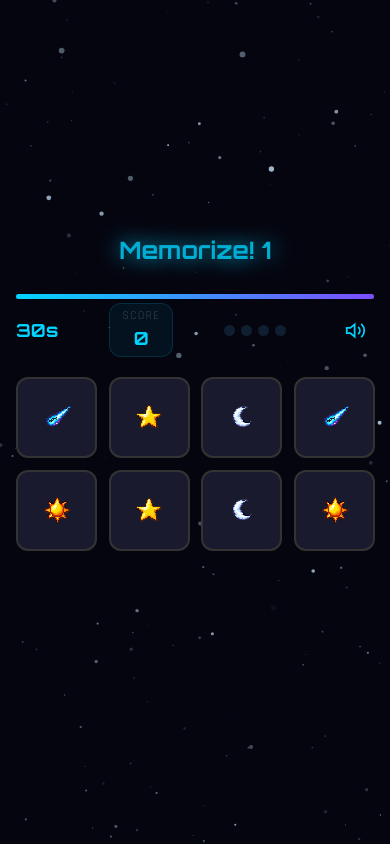
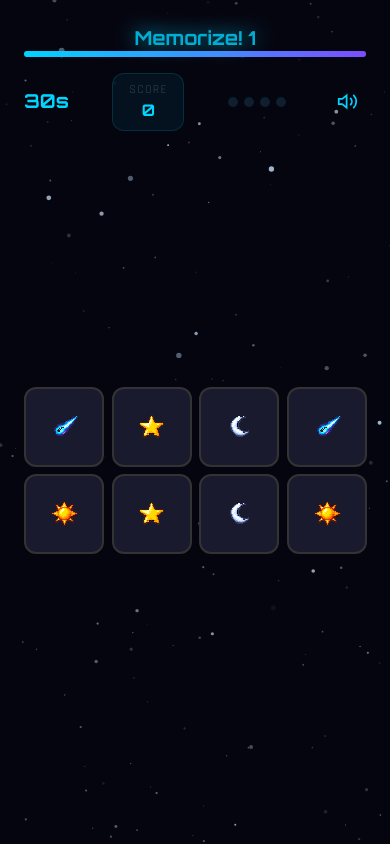
Before and after one commit to Danielroxs/cosmic-memory-game, a React (Vite) app: page / in a window 390 px wide. Both pictures are taken after a click on the button "START GAME". Built offline with nearby package versions, Linux system fonts and the light colour scheme.

Commit message:
feat: responsive layout for game and result screens

```diff
--- a/src/components/GameScreen.jsx
+++ b/src/components/GameScreen.jsx
@@ -5,7 +5,6 @@ import StarField from './StarField'
 import { createDeck } from '../utils/cardData'
 import { calcMatchPoints, calcTimeBonus, saveHighScore } from '../utils/scoreUtils'
 import { playFlip, playCorrect, playIncorrect, playTick, playWin, playLose, startBgMusic, stopBgMusic, resumeAudioCtx } from '../utils/audioUtils'
-
 
 function MuteIcon() {
   return (
@@ -27,7 +26,7 @@ function SoundIcon() {
   )
 }
 
-const TOTAL_TIME  = 30
+const TOTAL_TIME   = 30
 const PEEK_SECONDS = 3
 
 export default function GameScreen({ onWin, onLose }) {
@@ -46,21 +45,18 @@ export default function GameScreen({ onWin, onLose }) {
 
   const matchCount = cards.filter(c => c.isMatched).length
 
-  const mutedRef   = useRef(muted)
-  const comboRef   = useRef(combo)
-  const scoreRef   = useRef(score)
-  const bgStarted  = useRef(false)
+  const mutedRef  = useRef(muted)
+  const comboRef  = useRef(combo)
+  const scoreRef  = useRef(score)
+  const bgStarted = useRef(false)
 
   useEffect(() => { mutedRef.current = muted }, [muted])
   useEffect(() => { comboRef.current = combo }, [combo])
   useEffect(() => { scoreRef.current = score }, [score])
 
-  // Peek phase — show all cards for 3s then hide
   useEffect(() => {
     if (phase !== 'peek') return
-
     setCards(prev => prev.map(c => ({ ...c, isFlipped: true })))
-
     let count = PEEK_SECONDS
     const id = setInterval(() => {
       count--
@@ -68,13 +64,9 @@ export default function GameScreen({ onWin, onLose }) {
       if (count <= 0) {
         clearInterval(id)
         setCards(prev => prev.map(c => ({ ...c, isFlipped: false })))
-        setTimeout(() => {
-          setPhase('playing')
-          setLocked(false)
-        }, 650)
+        setTimeout(() => { setPhase('playing'); setLocked(false) }, 650)
       }
     }, 1000)
-
     return () => clearInterval(id)
   }, [phase])
 
@@ -84,28 +76,22 @@ export default function GameScreen({ onWin, onLose }) {
   }, [muted])
 
   useEffect(() => {
-    if (phase !== 'playing' || timeUp) return
+    if (phase !== 'playing' || timeUp || modal) return
     const id = setInterval(() => {
       setTimer(prev => {
         const next = prev - 1
         if (next <= 10 && next > 0 && !mutedRef.current) playTick()
-        if (next <= 0) {
-          clearInterval(id)
-          setTimeUp(true)
-          return 0
-        }
+        if (next <= 0) { clearInterval(id); setTimeUp(true); return 0 }
         return next
       })
     }, 1000)
     return () => clearInterval(id)
-  }, [phase, timeUp])
+  }, [phase, timeUp, modal])
 
   useEffect(() => {
     if (timeUp) {
       stopBgMusic()
-    setTimeout(() => {
-      if (!mutedRef.current) playLose()
-    }, 100)
+      setTimeout(() => { if (!mutedRef.current) playLose() }, 100)
       saveHighScore(scoreRef.current)
       setTimeout(() => onLose(scoreRef.current), 700)
     }
@@ -113,19 +99,14 @@ export default function GameScreen({ onWin, onLose }) {
 
   function handleCardClick(card) {
     resumeAudioCtx()
-    if (!bgStarted.current && !mutedRef.current) {
-      startBgMusic()
-      bgStarted.current = true
-    }
+    if (!bgStarted.current && !mutedRef.current) { startBgMusic(); bgStarted.current = true }
     if (locked || timeUp) return
     if (!mutedRef.current) playFlip()
 
     setCards(prev => prev.map(c => c.uid === card.uid ? { ...c, isFlipped: true } : c))
     const newFlipped = [...flipped, card.uid]
     setFlipped(newFlipped)
-
     if (newFlipped.length < 2) return
-
     setLocked(true)
 
     setTimeout(() => {
@@ -136,26 +117,20 @@ export default function GameScreen({ onWin, onLose }) {
         if (isMatch) {
           if (!mutedRef.current) playCorrect()
           setModal('match')
-
           const pts = calcMatchPoints(comboRef.current)
           const newCombo = comboRef.current + 1
           setScore(s => s + pts)
           setCombo(newCombo)
-
           if (newCombo >= 2) {
             setComboToast({ pts, multi: newCombo })
             setTimeout(() => setComboToast(null), 1200)
           }
-
           const updated = prev.map(c =>
             newFlipped.includes(c.uid) ? { ...c, isFlipped: false, isMatched: true } : c
           )
           const allMatched = updated.every(c => c.isMatched)
-
           setTimeout(() => {
-            setModal(null)
-            setFlipped([])
-            setLocked(false)
+            setModal(null); setFlipped([]); setLocked(false)
             if (allMatched) {
               stopBgMusic()
               if (!mutedRef.current) playWin()
@@ -172,11 +147,8 @@ export default function GameScreen({ onWin, onLose }) {
           setCombo(0)
           setTimeout(() => {
             setModal(null)
-            setCards(c => c.map(x =>
-              newFlipped.includes(x.uid) ? { ...x, isFlipped: false } : x
-            ))
-            setFlipped([])
-            setLocked(false)
+            setCards(c => c.map(x => newFlipped.includes(x.uid) ? { ...x, isFlipped: false } : x))
+            setFlipped([]); setLocked(false)
           }, 1500)
           return prev
         }
@@ -188,16 +160,15 @@ export default function GameScreen({ onWin, onLose }) {
 
   return (
     <div
-      className="relative w-full h-screen flex flex-col items-center justify-center overflow-hidden"
+      className="relative w-full h-screen flex flex-col overflow-hidden"
       style={{ background: '#050510' }}
     >
       <StarField />
 
-      <div className="relative z-10 w-full flex flex-col items-center px-4" style={{ maxWidth: '520px' }}>
-
       {phase === 'peek' && (
-          <div className="absolute flex items-center justify-center pointer-events-none z-20" style={{ top: '-60px' }}>
-            <p className="font-display font-bold text-2xl" style={{
+        <div className="absolute inset-x-0 z-20 flex justify-center pointer-events-none" style={{ top: 'clamp(12px, 3vh, 24px)' }}>
+          <p className="font-display font-bold" style={{
+            fontSize: 'clamp(1.2rem, 3vw, 1.8rem)',
             color: '#00d4ff',
             textShadow: '0 0 20px #00d4ff',
             animation: 'peekPulse 0.8s ease-in-out infinite',
@@ -207,29 +178,34 @@ export default function GameScreen({ onWin, onLose }) {
         </div>
       )}
 
-        <div className="w-full mb-5">
-          <div className="w-full rounded-full mb-1" style={{ height: '5px', background: '#0f1f2f' }}>
+      {/* Top bar */}
+      <div
+        className="relative z-10 w-full flex flex-col px-6"
+        style={{ paddingTop: 'clamp(40px, 6vh, 70px)', maxWidth: '800px', margin: '0 auto', width: '100%' }}
+      >
+        <div className="w-full rounded-full mb-2" style={{ height: '6px', background: '#0f1f2f' }}>
           <div
             className="h-full rounded-full transition-[width] duration-[980ms] linear"
             style={{ width: `${timerPct}%`, background: 'linear-gradient(90deg, #00d4ff, #7c4dff)' }}
           />
         </div>
-          <div className="flex justify-between items-center mt-1">
-            <span className="font-display font-bold text-lg tabular-nums" style={{ color: '#00d4ff' }}>
+        <div className="flex justify-between items-center mt-2">
+          <span className="font-display font-bold tabular-nums" style={{ fontSize: 'clamp(1.2rem, 3vw, 1.8rem)', color: '#00d4ff' }}>
             {String(timer).padStart(2, '0')}s
           </span>
 
-            <div className="text-center px-3 py-1 rounded-xl" style={{ background: 'rgba(0,212,255,0.06)', border: '1px solid rgba(0,212,255,0.15)' }}>
+          <div className="text-center px-4 py-2 rounded-xl" style={{ background: 'rgba(0,212,255,0.06)', border: '1px solid rgba(0,212,255,0.15)' }}>
             <p className="font-body text-xs tracking-widest uppercase" style={{ color: '#334455' }}>Score</p>
-              <p className="font-display font-bold text-lg tabular-nums" style={{ color: '#00d4ff' }}>
+            <p className="font-display font-bold tabular-nums" style={{ fontSize: 'clamp(1rem, 2.5vw, 1.4rem)', color: '#00d4ff' }}>
               {score.toLocaleString()}
             </p>
           </div>
 
-            <div className="flex gap-1.5 items-center">
+          <div className="flex items-center" style={{ gap: 'clamp(6px, 1.5vw, 12px)' }}>
             {[0,1,2,3].map(i => (
               <div key={i} className="rounded-full transition-all duration-300" style={{
-                  width: '11px', height: '11px',
+                width: 'clamp(10px, 2vw, 14px)',
+                height: 'clamp(10px, 2vw, 14px)',
                 background: i < matchCount ? '#00d4ff' : '#0f1f2f',
                 boxShadow: i < matchCount ? '0 0 8px #00d4ff' : 'none',
               }} />
@@ -246,7 +222,15 @@ export default function GameScreen({ onWin, onLose }) {
         </div>
       </div>
 
-        <div className="grid grid-cols-4 gap-3 w-full">
+      {/* Cards — fill remaining space */}
+      <div className="relative z-10 flex-1 flex items-center justify-center w-full px-6" style={{ paddingBottom: 'clamp(16px, 4vh, 40px)' }}>
+        <div
+          className="grid grid-cols-4 w-full"
+          style={{
+            gap: 'clamp(8px, 2vw, 20px)',
+            maxWidth: 'min(90vh, 700px)',
+          }}
+        >
           {cards.map(card => (
             <Card
               key={card.uid}
@@ -256,18 +240,20 @@ export default function GameScreen({ onWin, onLose }) {
             />
           ))}
         </div>
+      </div>
 
       {comboToast && (
-          <div className="absolute pointer-events-none z-30" style={{ top: '38%', animation: 'comboToast 1.2s ease-out forwards' }}>
-            <p className="font-display font-black text-3xl" style={{ color: '#FFD700', textShadow: '0 0 20px #FFD70088' }}>
+        <div className="absolute inset-x-0 flex justify-center pointer-events-none z-30" style={{ top: '40%' }}>
+          <div style={{ animation: 'comboToast 1.2s ease-out forwards' }}>
+            <p className="font-display font-black text-center" style={{ fontSize: 'clamp(1.5rem, 4vw, 2.5rem)', color: '#FFD700', textShadow: '0 0 20px #FFD70088' }}>
               🔥 ×{comboToast.multi} COMBO
             </p>
             <p className="font-display text-base text-center" style={{ color: '#FFD70099' }}>
               +{comboToast.pts} pts
             </p>
           </div>
+        </div>
       )}
-      </div>
 
       {modal && <Modal type={modal} />}
 
```
Lines whose indentation alone changed are shown as unchanged.
